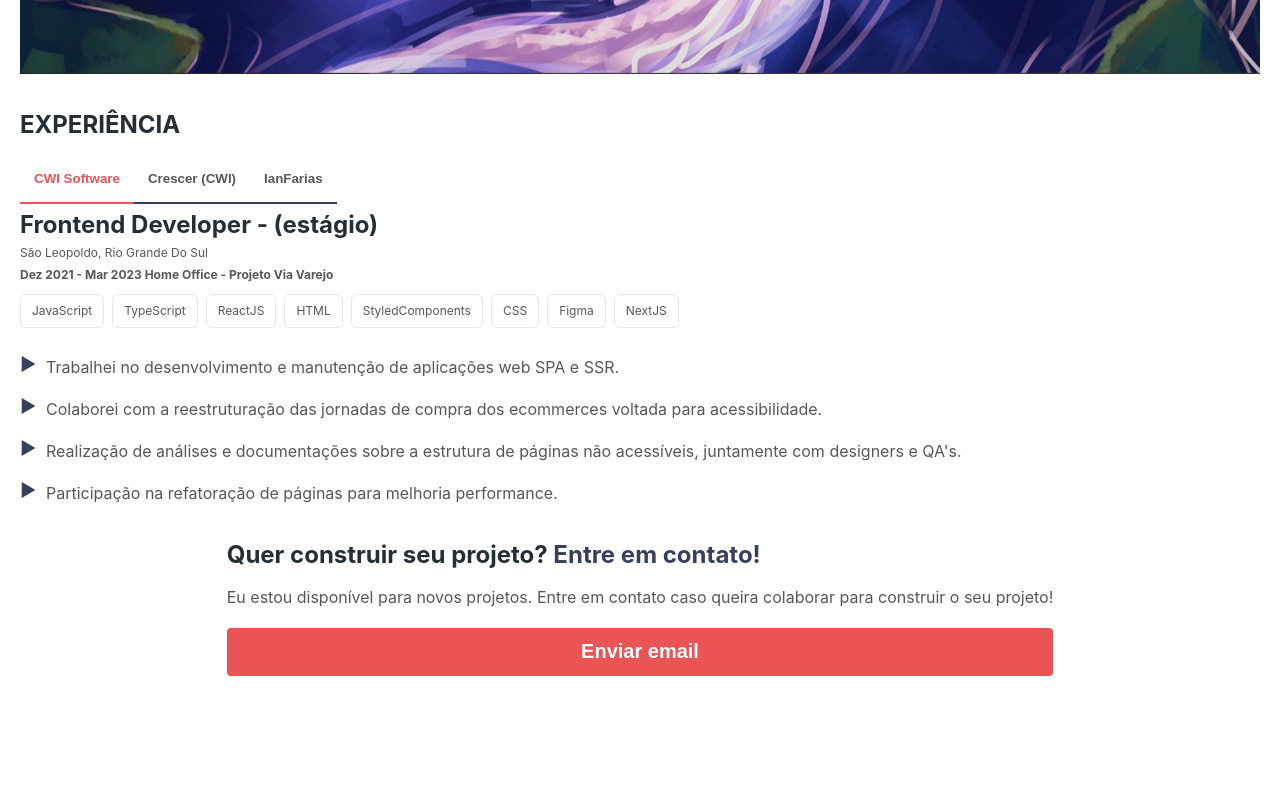
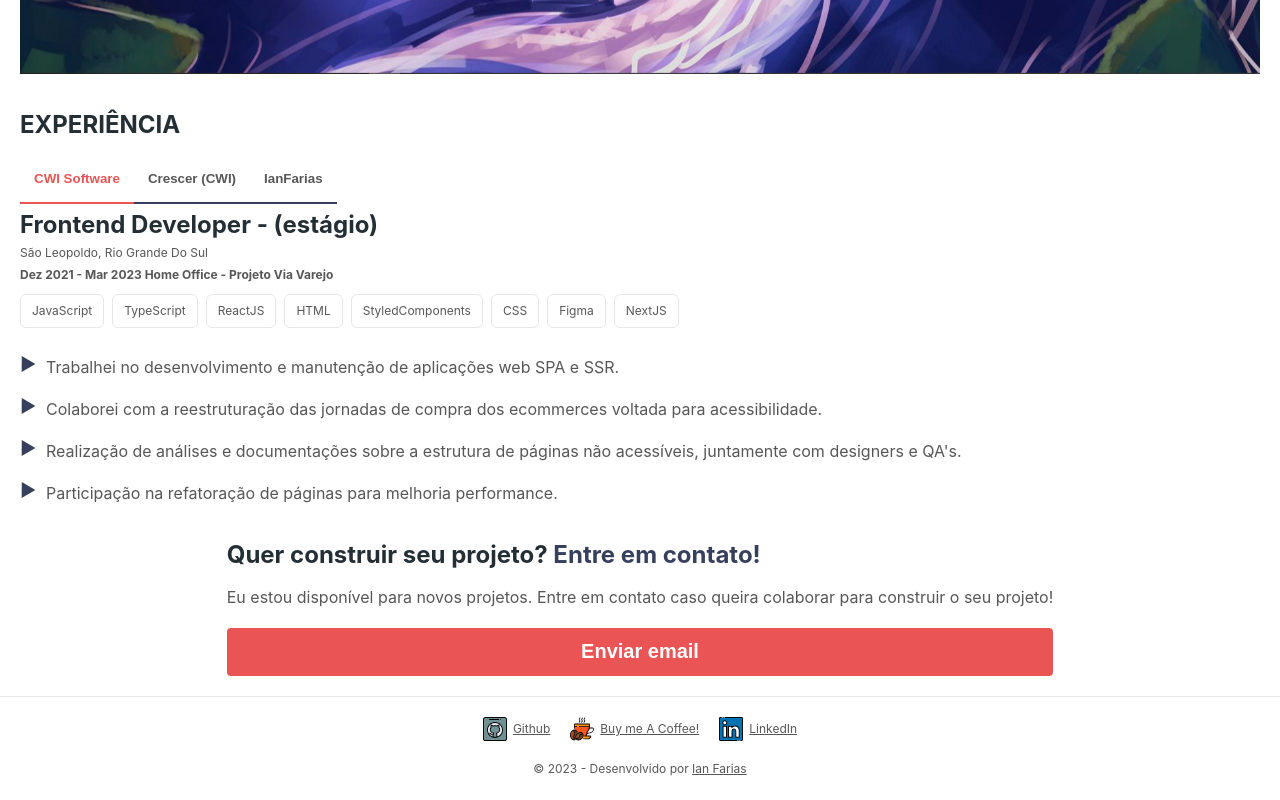
Before and after one commit to IanFarias/portfolio-react, a React (Vite) app: page / in a window 1280 px wide. Shown: the part 3101-3901 px from the top of the page. Before the commit the page ends 3797 px from the top, so only its background shows below. Built offline with nearby package versions, Linux system fonts and the light colour scheme.

Commit message:
adding page footer

```diff
--- /dev/null
+++ b/src/components/Footer/index.tsx
@@ -0,0 +1,42 @@
+import Icon from '../Icon';
+import * as S from './styles';
+
+const Footer: React.FC = () => {
+  return (
+    <S.Footer>
+      <S.LinkList>
+        <S.LinkListItem>
+          <a
+            href="https://github.com/IanFarias"
+            target="_blank"
+            aria-label="Ir para Github de Ian"
+          >
+            <Icon icon="github" size={24} /> Github
+          </a>
+        </S.LinkListItem>
+        <S.LinkListItem>
+          <a href="#" target="_blank">
+            <Icon icon="coffee" size={24} />
+            Buy me A Coffee!
+          </a>
+        </S.LinkListItem>
+        <S.LinkListItem>
+          <a
+            href="https://www.linkedin.com/in/ianfariaspaixão/"
+            target="_blank"
+            aria-label="Ir para Linkedin de Ian"
+          >
+            <Icon icon="linkedin" size={24} />
+            LinkedIn
+          </a>
+        </S.LinkListItem>
+      </S.LinkList>
+      <span>
+        © 2023 - Desenvolvido por{' '}
+        <a href="https://github.com/IanFarias">Ian Farias</a>
+      </span>
+    </S.Footer>
+  );
+};
+
+export default Footer;
--- /dev/null
+++ b/src/components/Footer/styles.ts
@@ -0,0 +1,38 @@
+import styled, { css } from 'styled-components';
+
+export const Footer = styled.footer`
+  color: ${({ theme }) => theme.colors.text};
+  font-size: ${({ theme }) => theme.sizes.small};
+  display: flex;
+  flex-direction: column;
+  align-items: center;
+  justify-content: space-between;
+  height: 104px;
+  text-align: center;
+  padding: 20px;
+  border-top: 1px solid ${({ theme }) => theme.colors.grey[300]};
+
+  a {
+    color: ${({ theme }) => theme.colors.text};
+  }
+
+  ${({ theme }) =>
+    theme.title === 'dark'
+      ? css`
+          border-top: 1px solid ${({ theme }) => theme.colors.navy};
+        `
+      : null}
+`;
+
+export const LinkList = styled.ul`
+  display: flex;
+  gap: 20px;
+`;
+
+export const LinkListItem = styled.li`
+  a {
+    display: flex;
+    align-items: center;
+    gap: 6px;
+  }
+`;
--- a/src/components/baseComponents/Button/styles.ts
+++ b/src/components/baseComponents/Button/styles.ts
@@ -3,11 +3,11 @@ import { ButtonProps } from './index';
 
 const BUTTON_VARIANTS = {
   primary: css`
-    background-color: ${({ theme }) => theme.colors.primary};
+    background-color: ${({ theme }) => theme.colors.button.primary};
     width: 200px;
   `,
   secondary: css`
-    background-color: ${({ theme }) => theme.colors.secondary};
+    background-color: ${({ theme }) => theme.colors.button.secondary};
   `,
   icon: css``,
 };
--- a/src/pages/Home/index.tsx
+++ b/src/pages/Home/index.tsx
@@ -6,8 +6,9 @@ import CardServices from './components/CardServices';
 import image from '../../assets/avatarmemorygame.png';
 
 import ExperienceTabs from './components/ExperienceTabs';
+import Button from '../../components/baseComponents/Button';
+import Footer from '../../components/Footer';
 import * as S from './styles';
-import Button from '../../components/baseComponents/Button';
 
 const TABS = [
   {
@@ -213,6 +214,7 @@ const Home: React.FC = () => {
           </S.ContactContainer>
         </S.Section>
       </S.Container>
+      <Footer />
     </>
   );
 };
--- a/src/styles/themes/dark.ts
+++ b/src/styles/themes/dark.ts
@@ -37,6 +37,11 @@ const darkTheme: IThemeColors = {
       button: '#FFFFFF',
       background: '#36405D',
     },
+
+    button: {
+      primary: '#242E35',
+      secondary: '#EA5455',
+    },
   },
 };
 
--- a/src/styles/themes/light.ts
+++ b/src/styles/themes/light.ts
@@ -37,6 +37,11 @@ const lightTheme: IThemeColors = {
       button: '#36405D',
       background: '#FFFFFF',
     },
+
+    button: {
+      primary: '#242E35',
+      secondary: '#EA5455',
+    },
   },
 };
 
--- a/src/styles/types.ts
+++ b/src/styles/types.ts
@@ -43,6 +43,11 @@ export interface IThemeColors {
       button: string;
       background: string;
     };
+
+    button: {
+      primary: string;
+      secondary: string;
+    };
   };
 }
 
```
